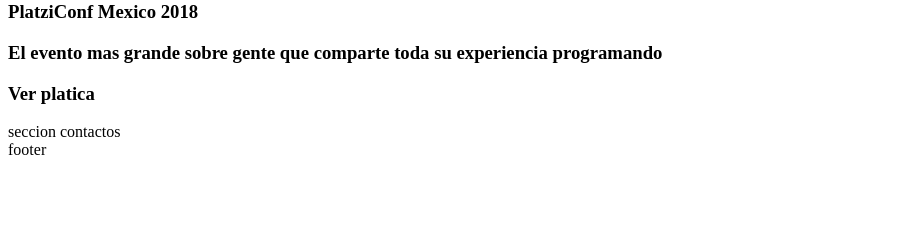
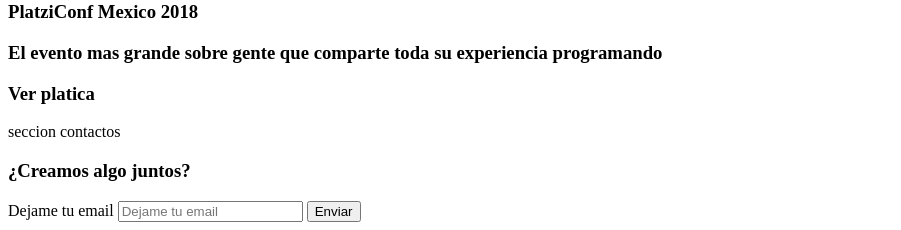
Before and after one commit to heroblack/desarrolloWeb, a plain HTML site: page index.html in a window 1280 px wide. Shown: the part 609-839 px from the top of the page, without its empty margins (0-901 px from the left). Before the commit the page ends 800 px from the top, so only its background shows below. Drawn offline with Linux system fonts and the light colour scheme; files whose address does not match are found by name.

Commit message:
se crea formulario

```diff
--- a/index.html
+++ b/index.html
@@ -71,7 +71,12 @@
     </section>
 
     <footer>
-      footer
+      <form action="">
+        <h3>¿Creamos algo juntos?</h3>
+        <label for="mail"> Dejame tu email</label>
+        <input id="mail" type="email" placeholder="Dejame tu email" />
+        <button>Enviar</button>
+      </form>
     </footer>
   </body>
 </html>
```
Also changed, not shown: 1 other file.
